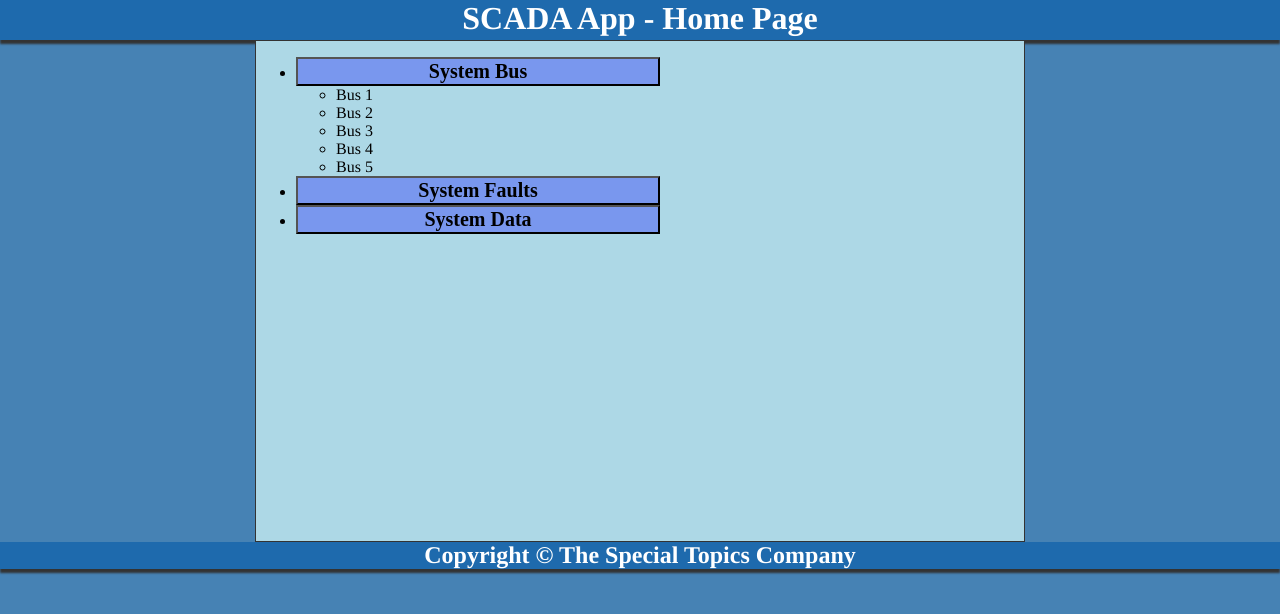
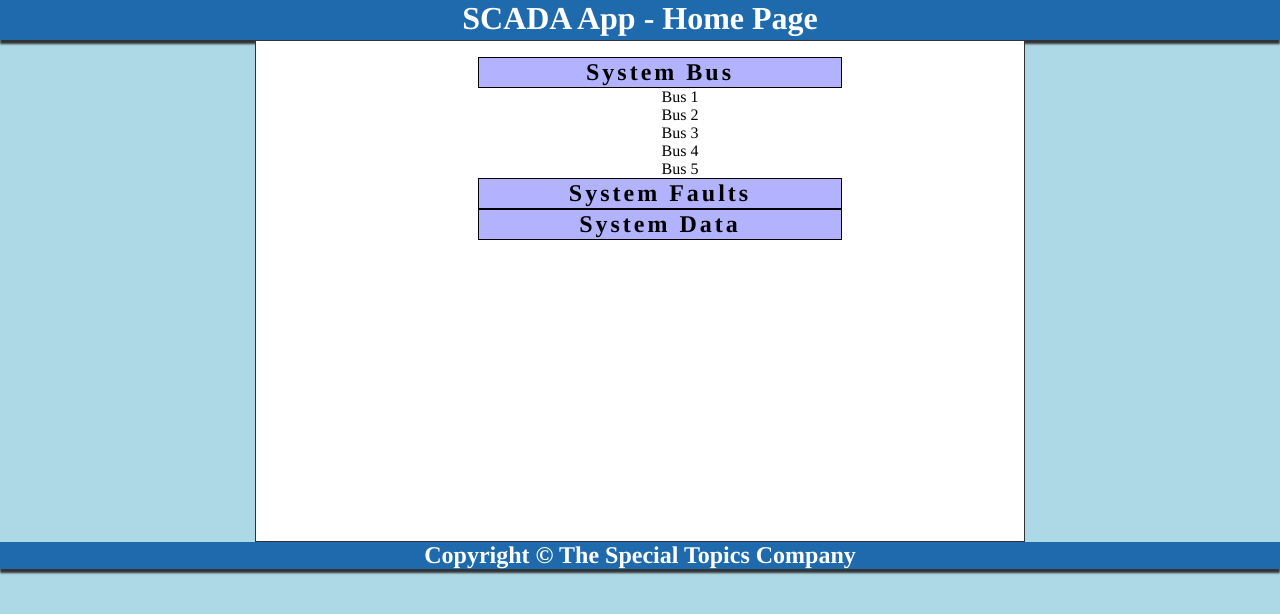
Before and after one commit to marven2320/Power-System-SCADA, a plain HTML site: page Client/Testing/jquery mobile/home.html in a window 1280 px wide. Both pictures are taken after a click on the button "System Bus". Drawn offline with Linux system fonts and the light colour scheme.

Commit message:
Updating my CSS files for layouting.

```diff
--- a/Client/Testing/jquery mobile/css/home.css
+++ b/Client/Testing/jquery mobile/css/home.css
@@ -1,9 +1,8 @@
 body{
 		font-family:times,sans-serif;
 		margin:0px;
-		background-color:steelblue;
+		background-color:lightblue;
 		width: 100%;
-
 }
 
 
@@ -13,8 +12,8 @@ body{
 		height:500px;
 		margin:0px auto;
 		border:1px solid #333;
-		background-color: lightblue;
-
+		background-color: white;
+		text-align: center;
 }
 
 #header{
@@ -23,8 +22,7 @@ body{
 		height:40px;
 		background-color:rgb(30, 106, 173);
 		box-shadow: 0px 4px 2px #333;
-		margin-right: 0px;
-		margin-left: 0px;
+		margin: 0px;
 }
 #header>h1{
 
@@ -54,7 +52,14 @@ body{
 
  	background-color:rgba(0,0,255,0.3);
  	width: 50%;
- 	font-family: "Andalus";
+ 	font-family: "Andalus", times, serif;
  	font-weight: bold;
- 	font-size: 20px;
+ 	font-size: 1.5em;
+ 	letter-spacing: 3px;
+ 	border: 1px solid black;
  }
+
+ ul.busnum,ul.system{
+
+ 	list-style-type: none;
+ }
--- a/Client/Testing/jquery mobile/home.html
+++ b/Client/Testing/jquery mobile/home.html
@@ -13,14 +13,14 @@
 	   </div>
 	   <div id ="form">
 	   		<div id="wrapper">
-	   			<ul>
+	   			<ul class="system">
 					<li><button id="bus">System Bus</button>
-						<ul>
-							<li class="busnum" style ="display:none">Bus 1</li>
-							<li class="busnum" style ="display:none">Bus 2</li>
-							<li class="busnum" style ="display:none">Bus 3</li>
-							<li class="busnum" style ="display:none">Bus 4</li>
-							<li class="busnum" style ="display:none">Bus 5</li>
+						<ul class="busnum" style="display:none">
+							<li>Bus 1</li>
+							<li>Bus 2</li>
+							<li>Bus 3</li>
+							<li>Bus 4</li>
+							<li>Bus 5</li>
 						</ul>
 					</li>
 	   				<li><button id="faults">System Faults</button></li>
```
